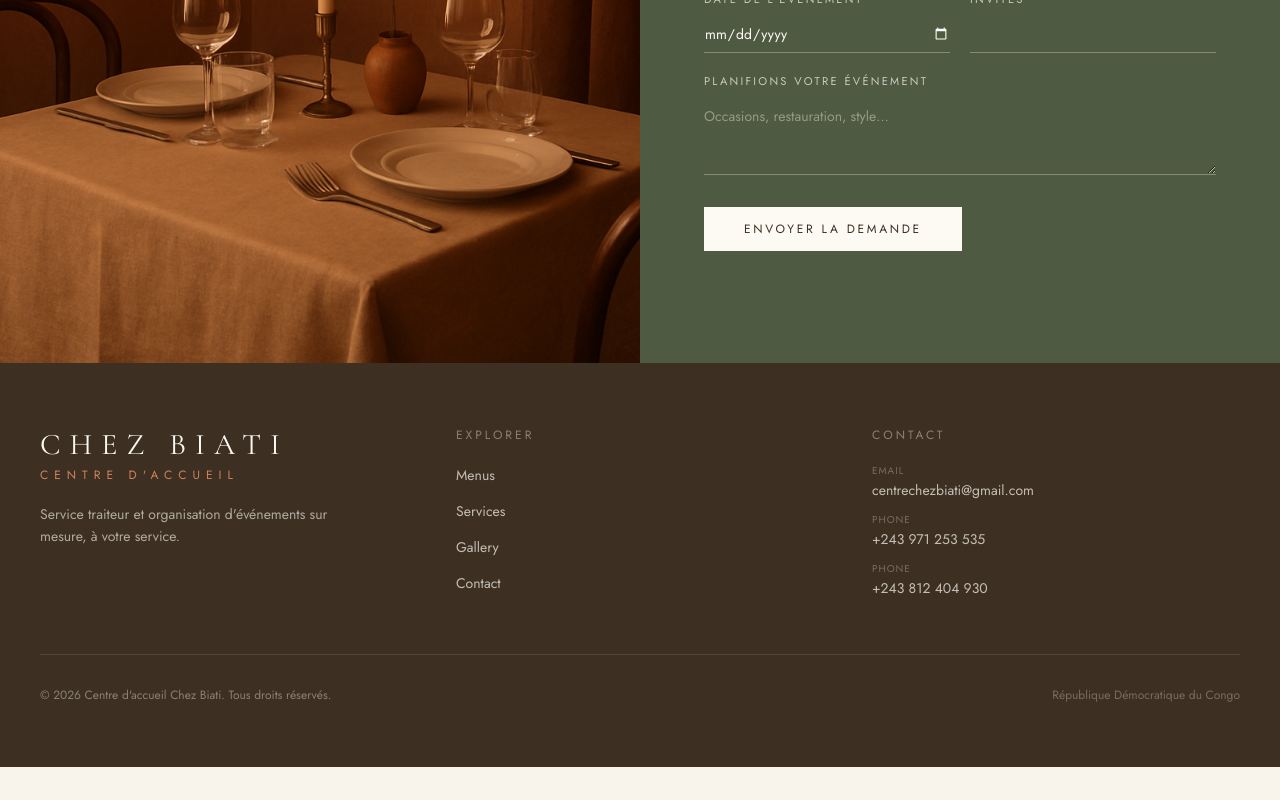
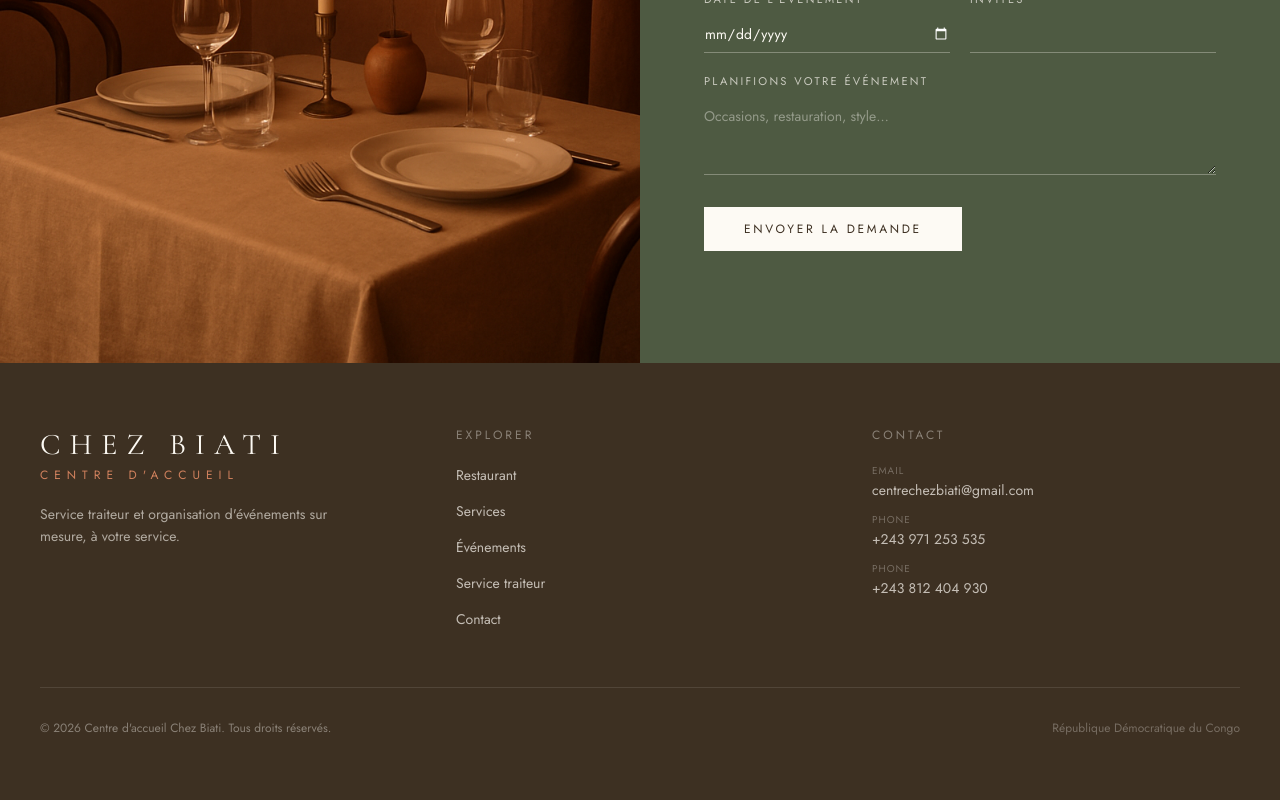
Before and after one commit to skillyhub/centrechezbiati, a Next.js app: page / in a window 1280 px wide. Shown: the part 6293-7093 px from the top of the page. Before the commit the page ends 7060 px from the top, so only its background shows below. Built offline with nearby package versions, Linux system fonts and the light colour scheme.

Commit message:
fixed footer redirect

```diff
--- a/components/site-footer.tsx
+++ b/components/site-footer.tsx
@@ -1,10 +1,11 @@
 import Link from 'next/link';
 
 const exploreLinks = [
-  { label: 'Menus', href: '/menus' },
-  { label: 'Services', href: '/services' },
-  { label: 'Gallery', href: '/gallery' },
-  { label: 'Contact', href: '/contact' },
+  { label: 'Restaurant', href: '#restaurant' },
+  { label: 'Services', href: '#services' },
+  { label: 'Événements', href: '#evenements' },
+  { label: 'Service traiteur', href: '#service-traiteur' },
+  { label: 'Contact', href: '#contact' },
 ];
 
 const contactDetails = [
```
